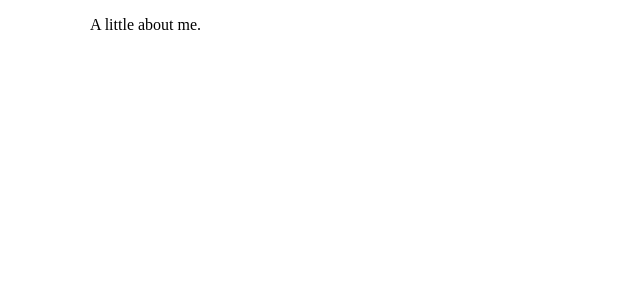
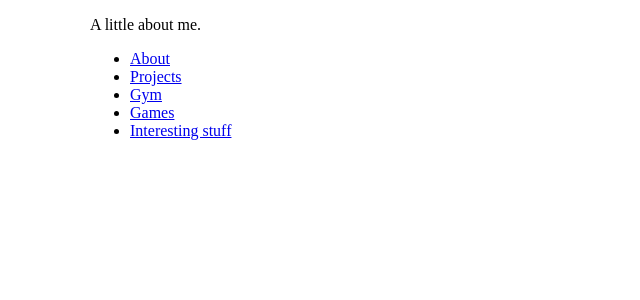
Before and after one commit to Sander-Wauters/personal-website, a React (Vite) app: page / in a window 1280 px wide. Shown: the top 300 px of the page, without its empty margins (0-640 px from the left). Built offline with nearby package versions, Linux system fonts and the light colour scheme.

Commit message:
Add main navigation

```diff
--- a/src/components/layout.tsx
+++ b/src/components/layout.tsx
@@ -1,9 +1,15 @@
 import { Outlet } from "react-router-dom";
+import { Navigation } from "./navigation";
 
 export const Layout = () => {
   return (
-    <main className="container">
-      <Outlet />
-    </main>
+    <>
+      <main>
+        <Outlet />
+      </main>
+      <footer>
+        <Navigation />
+      </footer>
+    </>
   );
 };
--- /dev/null
+++ b/src/components/navigation.tsx
@@ -0,0 +1,39 @@
+import { Link } from "react-router-dom";
+import { routes } from "../routes";
+
+const internalLinks = [
+  {
+    href: routes.about,
+    label: "About",
+  },
+  {
+    href: routes.projects,
+    label: "Projects",
+  },
+  {
+    href: routes.gym,
+    label: "Gym",
+  },
+  {
+    href: routes.games,
+    label: "Games",
+  },
+  {
+    href: routes.interestingStuff,
+    label: "Interesting stuff",
+  },
+];
+
+export const Navigation = () => {
+  return (
+    <nav>
+      <ul>
+        {internalLinks.map(({ href, label }) => (
+          <li>
+            <Link to={href}>{label}</Link>
+          </li>
+        ))}
+      </ul>
+    </nav>
+  );
+};
--- a/src/index.scss
+++ b/src/index.scss
@@ -4,3 +4,8 @@ body {
   margin: 0;
   padding: 0;
 }
+
+main,
+footer {
+  @include global.container;
+}
--- a/src/index.tsx
+++ b/src/index.tsx
@@ -12,14 +12,7 @@ import { Projects } from "./pages/projects";
 import { Gym } from "./pages/gym";
 import { InterestingStuff } from "./pages/interestingStuff";
 import { Games } from "./pages/games";
-
-export const routes = {
-  about: "/",
-  projects: "/projects",
-  gym: "/gym",
-  interestingStuff: "/interestingStuff",
-  games: "/games",
-};
+import { routes } from "./routes";
 
 const router = createBrowserRouter([
   {
--- /dev/null
+++ b/src/routes.ts
@@ -0,0 +1,7 @@
+export const routes = {
+  about: "/",
+  projects: "/projects",
+  gym: "/gym",
+  interestingStuff: "/interestingStuff",
+  games: "/games",
+};
```
